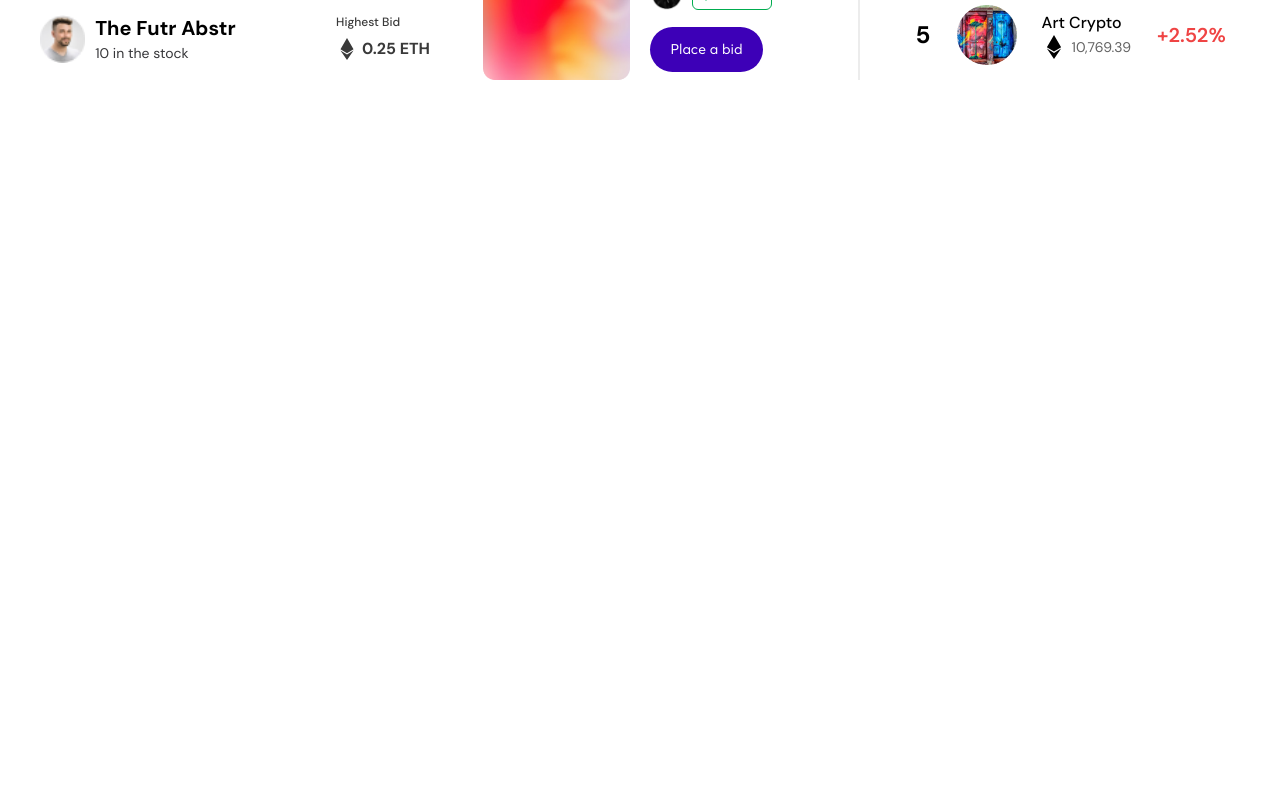
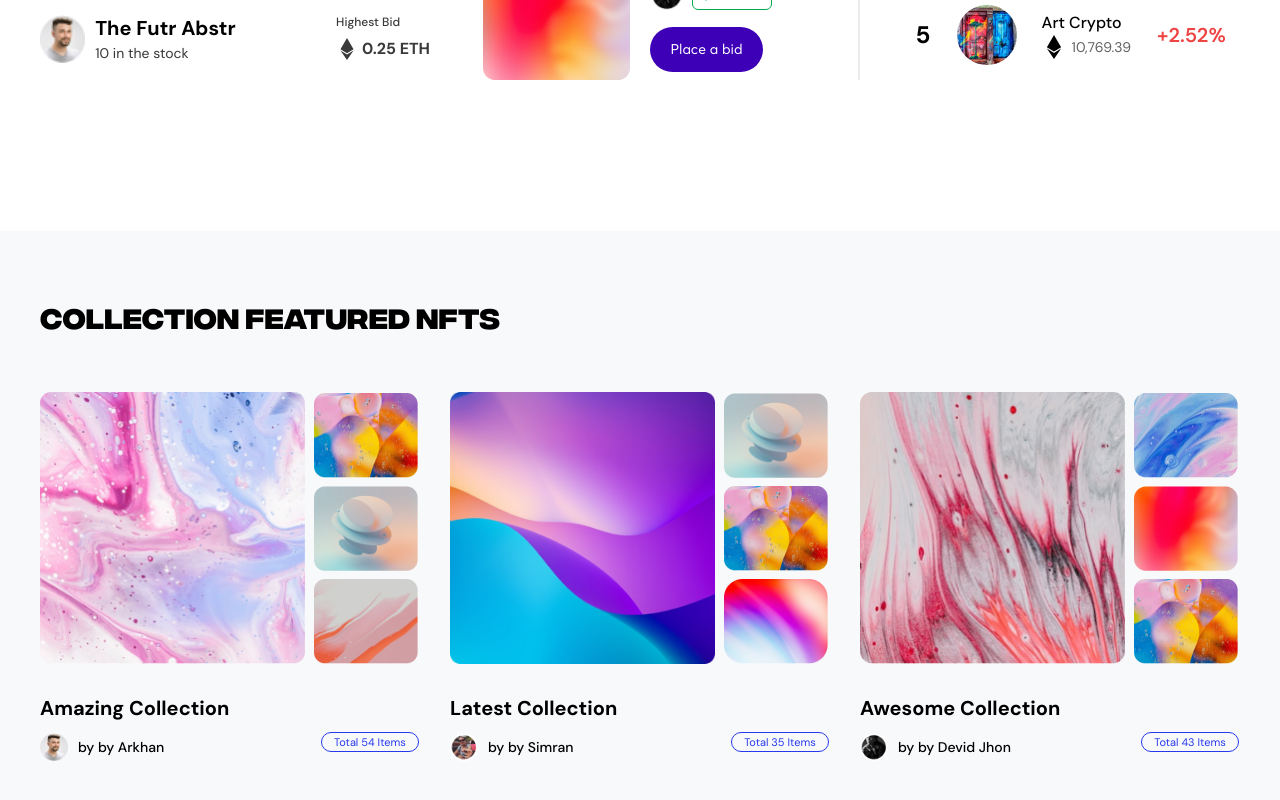
Before and after one commit to Electra51/nft-marketplace, a React (Create React App) app: page / in a window 1280 px wide. Shown: the part 1592-2392 px from the top of the page. Before the commit the page ends 1673 px from the top, so only its background shows below. Built offline with nearby package versions, Linux system fonts and the light colour scheme.

Commit message:
featured collection part of home page is responsive for mobile and tab

```diff
--- a/src/components/common/data.js
+++ b/src/components/common/data.js
@@ -17,7 +17,6 @@ import man4 from "../../assets/discoverMoreImage/man4.png";
 import heroImage3 from "../../assets/3.png";
 import heroImage2 from "../../assets/2.png";
 import heroImage1 from "../../assets/1.png";
-import manPic from "../../assets/manPic.png";
 import badgeImg from "../../assets/ThirtPartImage/Vector (1).png";
 import thirdPartRightImg1 from "../../assets/ThirtPartImage/1.png";
 import thirdPartRightImg2 from "../../assets/ThirtPartImage/2.png";
@@ -28,6 +27,17 @@ import productImage1 from "../../assets/product1.png";
 import productImage2 from "../../assets/product2.png";
 import productImage3 from "../../assets/product3.png";
 import productImage4 from "../../assets/product4.png";
+
+import featureImage1 from "../../assets/featureImage/1.png";
+import featureImage2 from "../../assets/featureImage/6.png";
+import featureImage6 from "../../assets/featureImage/3..png";
+import featureImage9 from "../../assets/featureImage/9.png";
+import featureImage5 from "../../assets/featureImage/2.png";
+import featureImage3 from "../../assets/featureImage/5.png";
+import featureImage4 from "../../assets/featureImage/4.png";
+import featureImage7 from "../../assets/featureImage/7.png";
+import featureImage8 from "../../assets/featureImage/8.png";
+import manPic from "../../assets/manPic.png";
 
 export const menus = [
   { to: "/market_place", label: "Marketplace" },
@@ -148,6 +158,76 @@ export const productImage = [
     img: productImage4,
   },
 ];
+
+export const featuredCollection = [
+  {
+    id: "1",
+    featureImage: featureImage1,
+    smallImage: [
+      {
+        id: "1",
+        img1: featureImage2,
+      },
+      {
+        id: "2",
+        img1: featureImage3,
+      },
+      {
+        id: "3",
+        img1: featureImage4,
+      },
+    ],
+    title: "Amazing Collection",
+    created_by: "by Arkhan",
+    item: "54",
+    manPic: manPic,
+  },
+  {
+    id: "2",
+    featureImage: featureImage5,
+    smallImage: [
+      {
+        id: "1",
+        img1: featureImage3,
+      },
+      {
+        id: "2",
+        img1: featureImage2,
+      },
+      {
+        id: "3",
+        img1: featureImage7,
+      },
+    ],
+    title: "Latest Collection",
+    created_by: "by Simran",
+    item: "35",
+    manPic: man2,
+  },
+  {
+    id: "3",
+    featureImage: featureImage8,
+    smallImage: [
+      {
+        id: "1",
+        img1: featureImage9,
+      },
+      {
+        id: "2",
+        img1: featureImage6,
+      },
+      {
+        id: "3",
+        img1: featureImage2,
+      },
+    ],
+    title: "Awesome Collection",
+    created_by: "by Devid Jhon",
+    item: "43",
+    manPic: man3,
+  },
+];
+
 export const data = [
   {
     id: "1",
--- a/src/pages/HomePage/FeaturedCollectionPart/FeaturedCollectionPart.js
+++ b/src/pages/HomePage/FeaturedCollectionPart/FeaturedCollectionPart.js
@@ -1,109 +1,64 @@
-import React from 'react';
-import featureImage1 from "../../../assets/featureImage/1.png"
-import featureImage2 from "../../../assets/featureImage/6.png"
-import featureImage6 from "../../../assets/featureImage/3..png"
-import featureImage9 from "../../../assets/featureImage/9.png"
-import featureImage5 from "../../../assets/featureImage/2.png"
-import featureImage3 from "../../../assets/featureImage/5.png"
-import featureImage4 from "../../../assets/featureImage/4.png"
-import featureImage7 from "../../../assets/featureImage/7.png"
-import featureImage8 from "../../../assets/featureImage/8.png"
-import manPic from "../../../assets/manPic.png"
+import React from "react";
+import { featuredCollection } from "../../../components/common/data";
 const FeaturedCollectionPart = () => {
   return (
-    <div className='mt-[151px] bg-[#D9E0EC] bg-opacity-20'>
-      <div className='max-w-[1200px] mx-auto h-[619px]'>
-        <h1 className='text-[28px] text-black font-bold pt-[64px] pb-[55px]'>Collection Featured NFTs</h1>
+    <div className="mt-[600px] md:mt-[483px] lg:mt-[151px] bg-[#D9E0EC] bg-opacity-20">
+      <div className="max-w-[1200px] mx-auto h-[619px]">
+        <h1 className="text-[20px] md:text-[28px] lg:text-[28px] font-bold text-center lg:text-start pt-[64px] pb-[55px]">
+          Collection Featured NFTs
+        </h1>
 
-        <div className='flex justify-normal items-center gap-[31px] pb-[99px]'>
-          <div className='w-[379px] h-[366px]'>
-            <div className='flex justify-normal items-center gap-[9px]'>
-              <div className='w-[265px] h-[272px]'>
-                <img src={featureImage1} alt='' className='h-full w-full object-fill' />
-              </div>
-              <div className='flex flex-col gap-2'>
-                <div className='w-[104px] h-[85px]'>
-                  <img src={featureImage2} alt='' className='w-full h-full object-fill' />
+        <div className="flex flex-col lg:flex-row justify-normal items-center gap-[31px] pb-[99px]">
+          {featuredCollection?.map((featureData, i) => {
+            return (
+              <div className="w-[355px] lg:w-[379px] h-[366px]">
+                <div className="flex justify-normal items-center gap-[9px]">
+                  <div className="w-[265px] h-[272px]">
+                    <img
+                      src={featureData.featureImage}
+                      alt=""
+                      className="h-full w-full object-fill"
+                    />
+                  </div>
+                  <div className="flex flex-col gap-2">
+                    {featureData.smallImage?.map((eachImage, e) => {
+                      return (
+                        <div className="w-[104px] h-[85px]">
+                          <img
+                            src={eachImage.img1}
+                            alt=""
+                            className="w-full h-full object-fill"
+                          />
+                        </div>
+                      );
+                    })}
+                  </div>
                 </div>
-                <div className='w-[104px] h-[85px]'>
-                  <img src={featureImage3} alt='' className='w-full h-full object-fill' />
-                </div>
-                <div className='w-[104px] h-[85px]'>
-                  <img src={featureImage4} alt='' className='w-full h-full object-fill' />
+                <div className="mt-[29px]">
+                  <p className="font-bold text-[20px]">{featureData.title}</p>
+                  <div className="flex justify-between items-center">
+                    <div className="flex justify-normal items-center gap-[10px] mt-[10px]">
+                      <img
+                        src={featureData.manPic}
+                        alt=""
+                        className="w-[28px] h-[28px]"
+                      />
+                      <p className="text-[14px] font-medium">
+                        by {featureData.created_by}
+                      </p>
+                    </div>
+                    <p className="text-[11px] text-[#2639ED] h-[20px] w-[98px] flex justify-center items-center border border-[#2639ED] rounded-[60px] py-[7px] px-[11px]">
+                      Total {featureData.item} Items
+                    </p>
+                  </div>
                 </div>
               </div>
-            </div>
-            <div className='mt-[29px]'>
-              <p className='text-black font-bold text-[20px]'>Amazing Collection</p>
-              <div className='flex justify-between items-center'>
-                <div className='flex justify-normal items-center gap-[10px] mt-[10px]'>
-                  <img src={manPic} alt='' className='w-[28px] h-[28px]' />
-                  <p className='text-[14px] font-medium'>by Arkhan</p>
-                </div>
-                <p className='text-[11px] text-[#2639ED] h-[20px] w-[98px] flex justify-center items-center border border-[#2639ED] rounded-[60px] py-[7px] px-[11px]'>Total 54 Items</p>
-              </div>
-            </div>
-          </div>
-          <div className='w-[379px] h-[366px]'>
-            <div className='flex justify-normal items-center gap-[9px]'>
-              <div className='w-[265px] h-[272px]'>
-                <img src={featureImage5} alt='' className='h-full w-full object-fill' />
-              </div>
-              <div className='flex flex-col gap-2'>
-                <div className='w-[104px] h-[85px]'>
-                  <img src={featureImage3} alt='' className='w-full h-full object-fill' />
-                </div>
-                <div className='w-[104px] h-[85px]'>
-                  <img src={featureImage2} alt='' className='w-full h-full object-fill' />
-                </div>
-                <div className='w-[104px] h-[85px]'>
-                  <img src={featureImage7} alt='' className='w-full h-full object-fill' />
-                </div>
-              </div>
-            </div>
-            <div className='mt-[29px]'>
-              <p className='text-black font-bold text-[20px]'>Amazing Collection</p>
-              <div className='flex justify-between items-center'>
-                <div className='flex justify-normal items-center gap-[10px] mt-[10px]'>
-                  <img src={manPic} alt='' className='w-[28px] h-[28px]' />
-                  <p className='text-[14px] font-medium'>by Arkhan</p>
-                </div>
-                <p className='text-[11px] text-[#2639ED] h-[20px] w-[98px] flex justify-center items-center border border-[#2639ED] rounded-[60px] py-[7px] px-[11px]'>Total 54 Items</p>
-              </div>
-            </div>
-          </div>
-          <div className='w-[379px] h-[366px]'>
-            <div className='flex justify-normal items-center gap-[9px]'>
-              <div className='w-[265px] h-[272px]'>
-                <img src={featureImage8} alt='' className='h-full w-full object-fill' />
-              </div>
-              <div className='flex flex-col gap-2'>
-                <div className='w-[104px] h-[85px]'>
-                  <img src={featureImage9} alt='' className='w-full h-full object-fill' />
-                </div>
-                <div className='w-[104px] h-[85px]'>
-                  <img src={featureImage6} alt='' className='w-full h-full object-fill' />
-                </div>
-                <div className='w-[104px] h-[85px]'>
-                  <img src={featureImage2} alt='' className='w-full h-full object-fill' />
-                </div>
-              </div>
-            </div>
-            <div className='mt-[29px]'>
-              <p className='text-black font-bold text-[20px]'>Amazing Collection</p>
-              <div className='flex justify-between items-center'>
-                <div className='flex justify-normal items-center gap-[10px] mt-[10px]'>
-                  <img src={manPic} alt='' className='w-[28px] h-[28px]' />
-                  <p className='text-[14px] font-medium'>by Arkhan</p>
-                </div>
-                <p className='text-[11px] text-[#2639ED] h-[20px] w-[98px] flex justify-center items-center border border-[#2639ED] rounded-[60px] py-[7px] px-[11px]'>Total 54 Items</p>
-              </div>
-            </div>
-          </div>
+            );
+          })}
         </div>
       </div>
     </div>
-  )
-}
+  );
+};
 
 export default FeaturedCollectionPart;
--- a/src/pages/HomePage/Home.js
+++ b/src/pages/HomePage/Home.js
@@ -12,7 +12,7 @@ const Home = () => {
       <HeroPart />
       <SecondPartofHome />
       <ThirdPart />
-      {/* <FeaturedCollectionPart /> */}
+      <FeaturedCollectionPart />
       {/* <CreateSellPart /> */}
       {/* <DiscoverMorePart /> */}
     </div>
--- a/src/pages/HomePage/ThirdPart/LeftPartofThirdPart.js
+++ b/src/pages/HomePage/ThirdPart/LeftPartofThirdPart.js
@@ -15,10 +15,6 @@ const LeftPartofThirdPart = () => {
   const filteredProductImages = productImage?.slice(1);
   return (
     <div className="flex flex-col-reverse md:flex-row-reverse lg:flex-row-reverse justify-center lg:justify-start items-center md:gap-[30px] gap-0 lg:gap-[53px]">
-      {/* flex flex-col-reverse md:flex-row-reverse lg:flex-row-reverse
-      justify-center lg:justify-start md:gap-[30px] lg:gap-[53px] items-center
-      md:items-start lg:items-start md:mt-0 lg:mt-0 border border-red-500 */}
-
       <div className="flex flex-row md:flex-col lg:flex-col gap-4 md:gap-3 lg:gap-[41px] mt-6 md:mt-0">
         {filteredProductImages.map((data, i) => (
           <div
```
